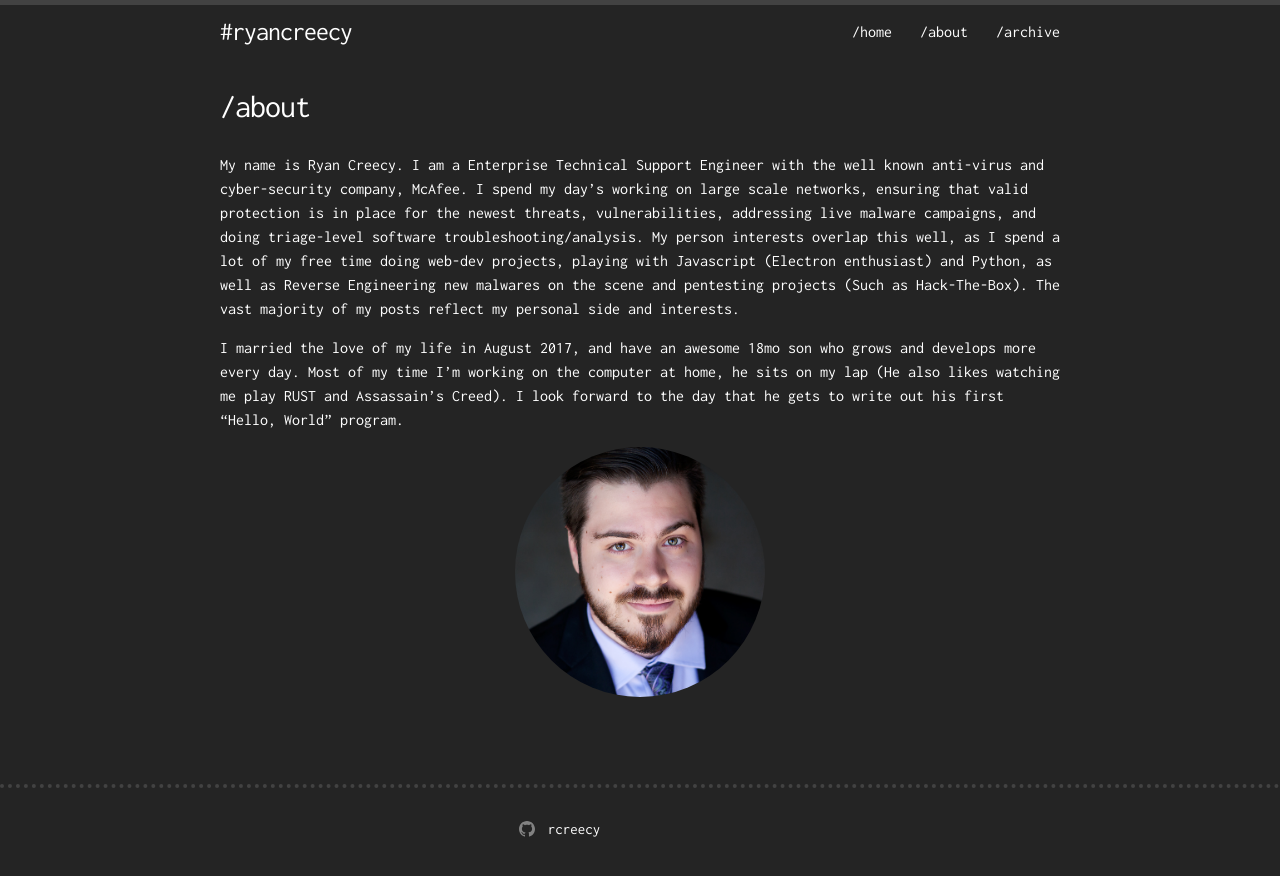
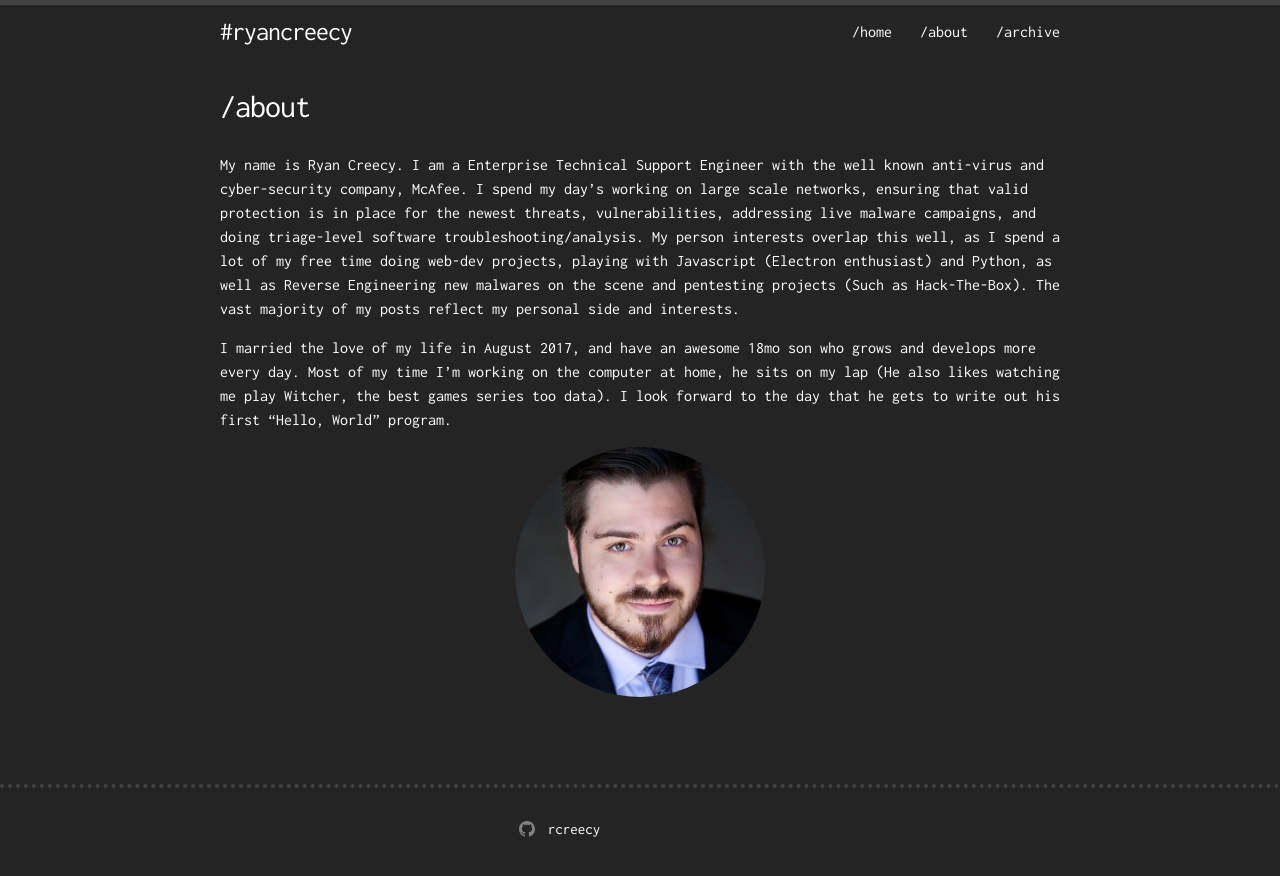
Before and after one commit to rcreecy/ryancreecy, a Jekyll site: the page built from about.md, in a window 1280 px wide. Shown: the top 876 px of the page. Built offline with Jekyll 4.4.1, drawn with Linux system fonts in a browser that asks for light colours.

Commit message:
Update about.md
Changes

```diff
--- a/about.md
+++ b/about.md
@@ -6,4 +6,4 @@ permalink: /about.html
 
 My name is Ryan Creecy. I am a Enterprise Technical Support Engineer with the well known anti-virus and cyber-security company, McAfee. I spend my day's working on large scale networks, ensuring that valid protection is in place for the newest threats, vulnerabilities, addressing live malware campaigns, and doing triage-level software troubleshooting/analysis. My person interests overlap this well, as I spend a lot of my free time doing web-dev projects, playing with Javascript (Electron enthusiast) and Python, as well as Reverse Engineering new malwares on the scene and pentesting projects (Such as Hack-The-Box). The vast majority of my posts reflect my personal side and interests.
 
-I married the love of my life in August 2017, and have an awesome 18mo son who grows and develops more every day. Most of my time I'm working on the computer at home, he sits on my lap (He also likes watching me play RUST and Assassain's Creed). I look forward to the day that he gets to write out his first "Hello, World" program.
+I married the love of my life in August 2017, and have an awesome 18mo son who grows and develops more every day. Most of my time I'm working on the computer at home, he sits on my lap (He also likes watching me play Witcher, the best games series too data). I look forward to the day that he gets to write out his first "Hello, World" program.
```
